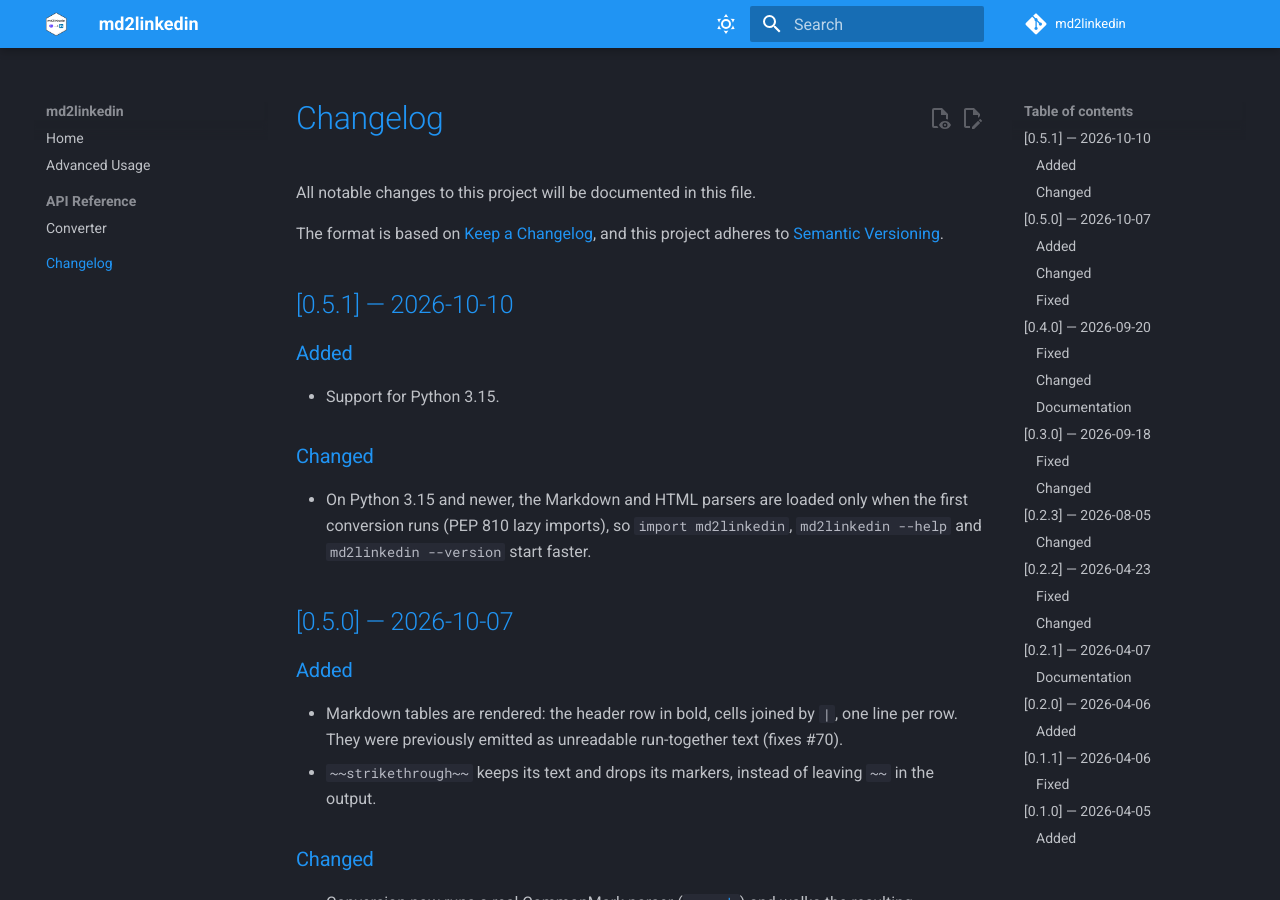
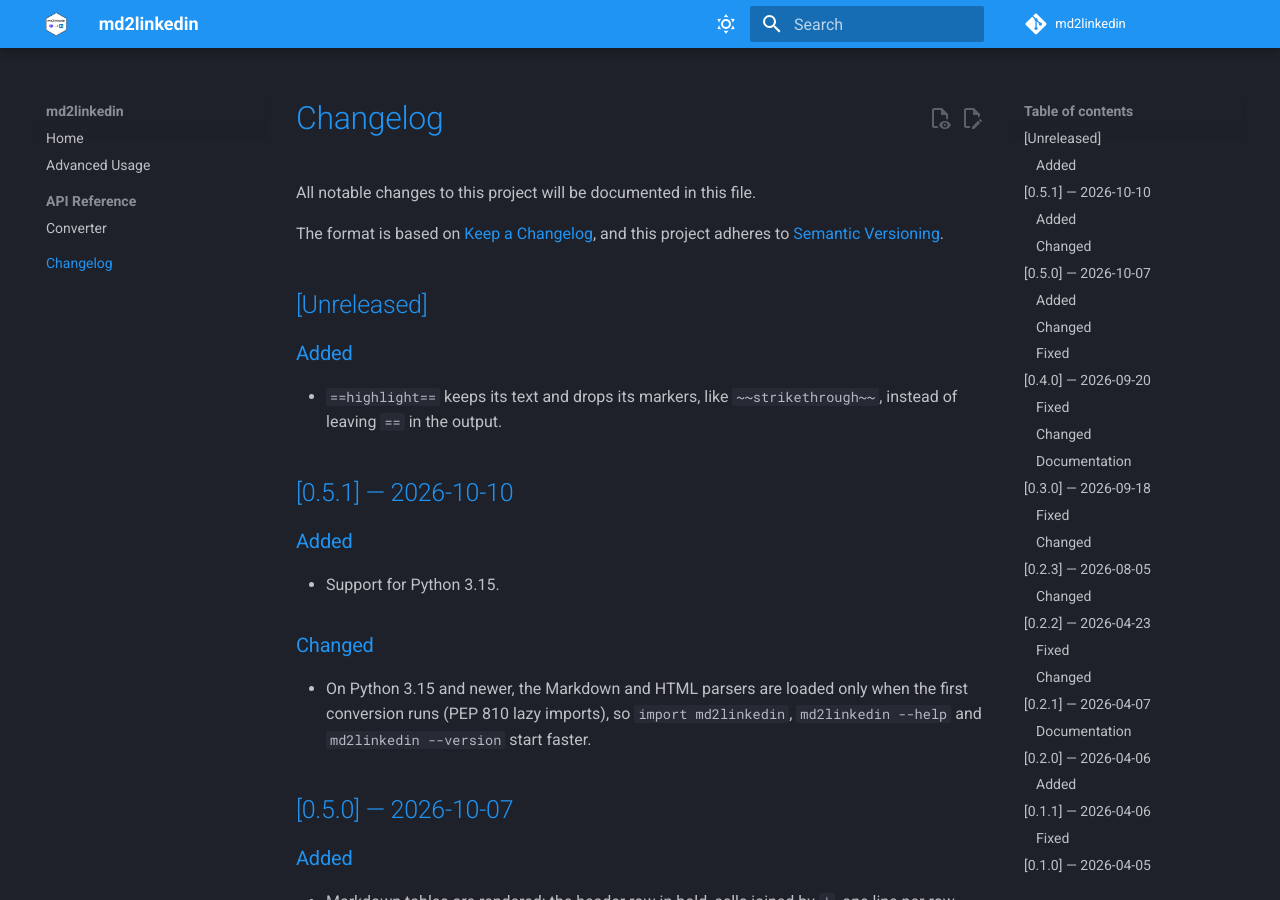
Before and after one commit to IndrajeetPatil/md2linkedin, an MkDocs documentation site: the page built from docs/changelog.md, in a window 1280 px wide and 900 px high. Built offline with MkDocs 1.6.1 and Material for MkDocs 9.7.7, drawn with Linux system fonts in a browser that asks for light colours; comment, search, counter and statistics services are not loaded.

Commit message:
feat(converter): drop ==highlight== markers (#97)

```diff
--- a/CHANGELOG.md
+++ b/CHANGELOG.md
@@ -4,6 +4,13 @@ All notable changes to this project will be documented in this file.
 
 The format is based on [Keep a Changelog](https://keepachangelog.com/en/1.1.0/),
 and this project adheres to [Semantic Versioning](https://semver.org/spec/v2.0.0.html).
+
+## [Unreleased]
+
+### Added
+
+- `==highlight==` keeps its text and drops its markers, like
+  `~~strikethrough~~`, instead of leaving `==` in the output.
 
 ## [0.5.1] — 2026-10-10
 
```
Also changed, not shown: README.md (+2 -1 lines), docs/advanced.md (+2 -1 lines), 2 other files.
